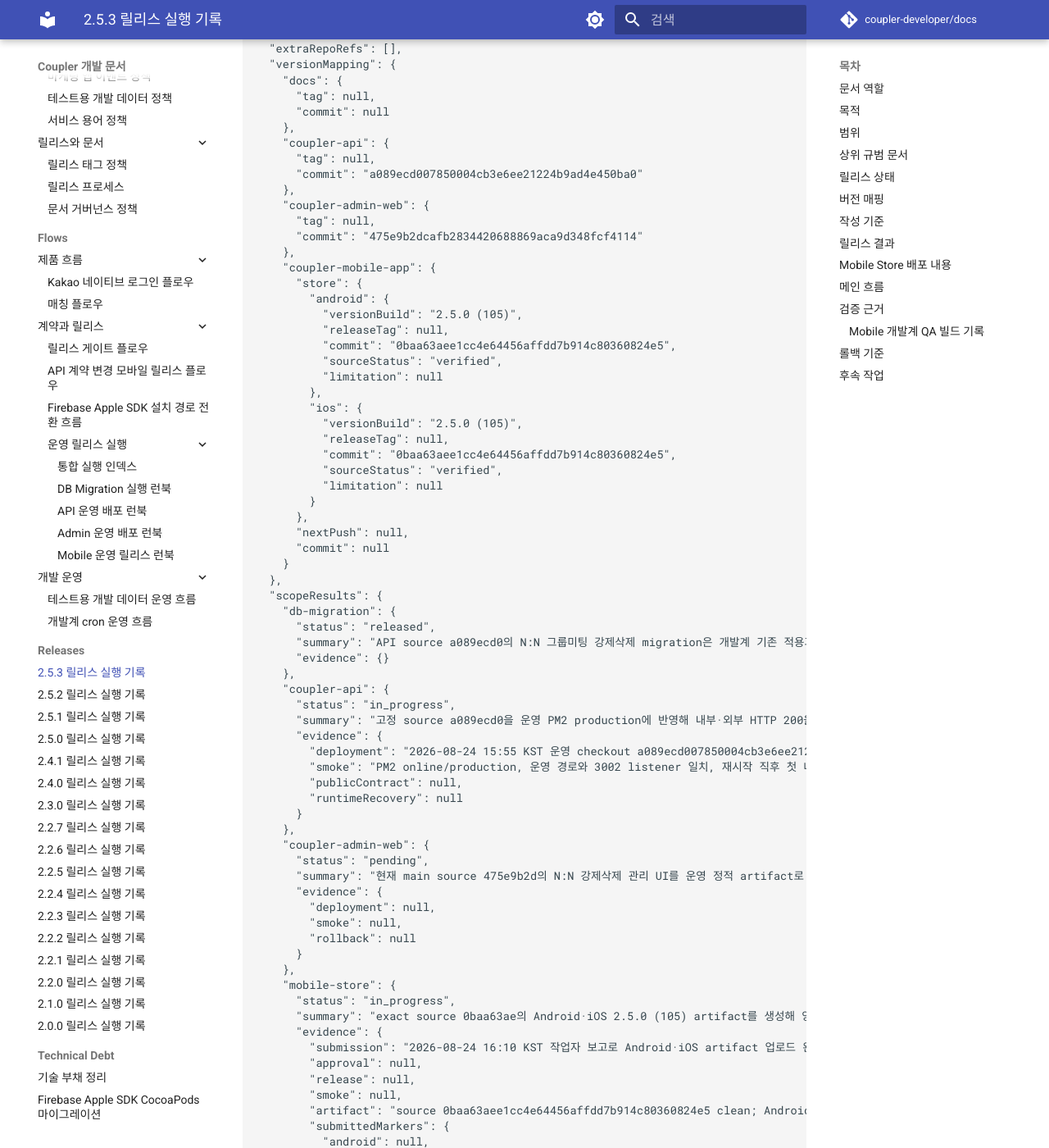
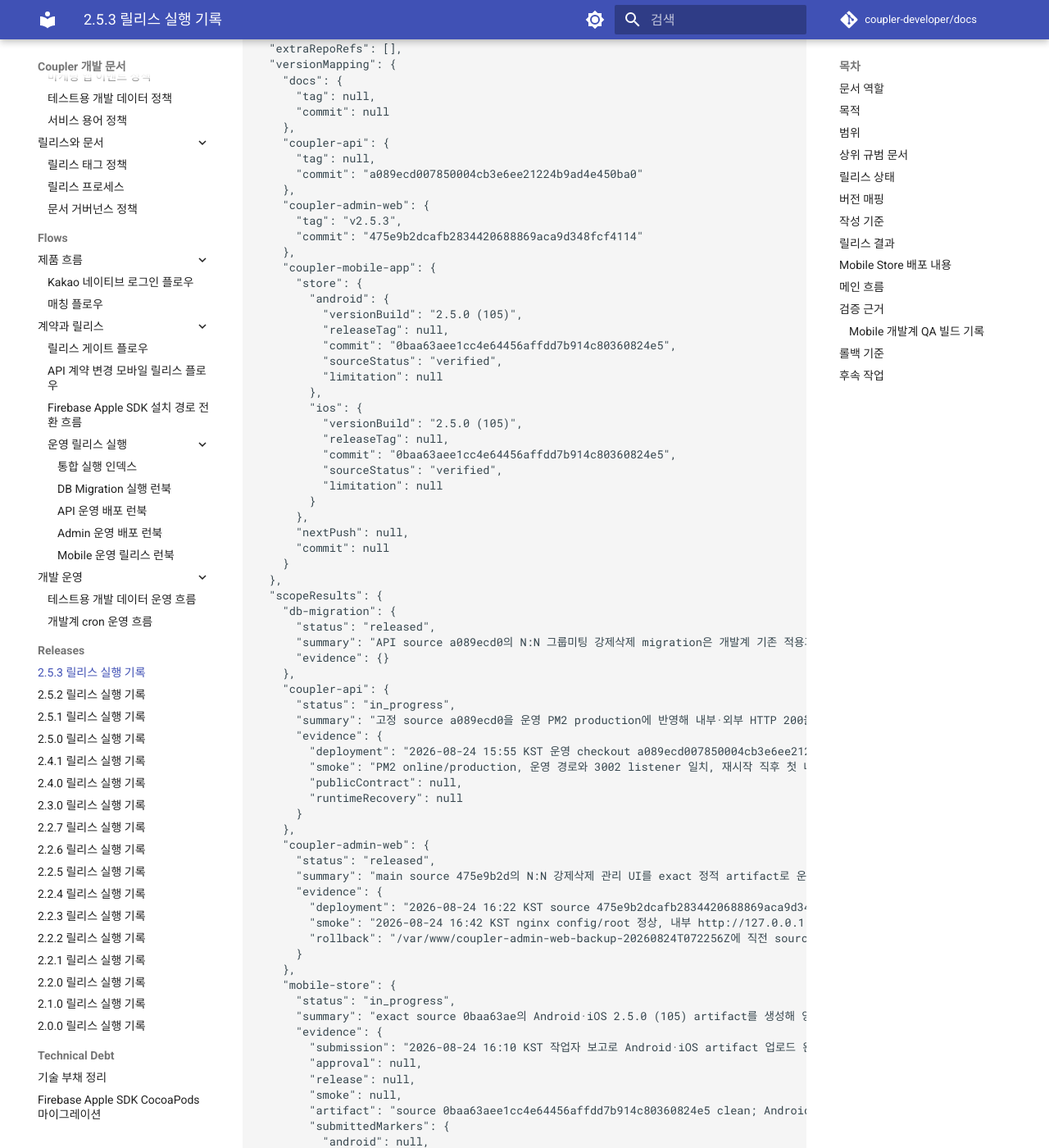
Before and after one commit to coupler-developer/docs, an MkDocs documentation site: the page built from content/releases/v2.5.3.md, in a window 1280 px wide and 1400 px high, scrolled down 349 px. Shown: the whole window at 82% size. Built offline with MkDocs 1.6.1 and Material for MkDocs 9.7.7, drawn with Linux system fonts in a browser that asks for light colours; comment, search, counter and statistics services are not loaded; some of the changed text lies outside the part shown.

Commit message:
docs: 2.5.3 Admin 운영 결과 기록

```diff
--- a/content/releases/v2.5.3.md
+++ b/content/releases/v2.5.3.md
@@ -23,7 +23,7 @@
       "commit": "a089ecd007850004cb3e6ee21224b9ad4e450ba0"
     },
     "coupler-admin-web": {
-      "tag": null,
+      "tag": "v2.5.3",
       "commit": "475e9b2dcafb2834420688869aca9d348fcf4114"
     },
     "coupler-mobile-app": {
@@ -64,12 +64,12 @@
       }
     },
     "coupler-admin-web": {
-      "status": "pending",
-      "summary": "현재 main source 475e9b2d의 N:N 강제삭제 관리 UI를 운영 정적 artifact로 배포할 계획이다.",
+      "status": "released",
+      "summary": "main source 475e9b2d의 N:N 강제삭제 관리 UI를 exact 정적 artifact로 운영에 반영하고 nginx·내부/외부 HTTP·로그인 CMS 목록을 확인한 뒤 같은 commit에 v2.5.3 annotated tag를 고정했다.",
       "evidence": {
-        "deployment": null,
-        "smoke": null,
-        "rollback": null
+        "deployment": "2026-08-24 16:22 KST source 475e9b2dcafb2834420688869aca9d348fcf4114, artifact sha256 960bc4f5518f1999827a2560eb8e8f89ced826189259e634b69bca17acac49d7, active index sha256 4eedb250674615b82756a87aa5bdbfc8c788541cc3888ad0cb833de187e630b0; 16:41 KST 운영 postcheck 직후 v2.5.3 annotated tag의 원격 peeled commit 475e9b2dcafb2834420688869aca9d348fcf4114 확인",
+        "smoke": "2026-08-24 16:42 KST nginx config/root 정상, 내부 http://127.0.0.1:8000과 외부 https://cms.ritzy.fourhundred.co.kr HTTP 200, 로그인된 /group-meeting/list 목록 렌더링과 각 활성 행의 강제삭제 버튼 노출 확인; 버튼은 실행하지 않았고 CRA 오류 overlay와 화면 alert는 0건",
+        "rollback": "/var/www/coupler-admin-web-backup-20260824T072256Z에 직전 source 08e3e3f747b0776c7ee2b866a315a78d031ae081과 index sha256 45efcf4e9f47918bc40211108653b03c313688747a6979157b5346f1a6217a26 봉인·재검증"
       }
     },
     "mobile-store": {
@@ -124,14 +124,14 @@
 
 - 목표 버전: `v2.5.3`
 - 전체 상태: `in_progress`
-- 완료 범위: Mobile `2.5.0 (105)` source 병합·품질 Gate와 양 플랫폼 artifact 생성·업로드, DB migration source `a089ecd007850004cb3e6ee21224b9ad4e450ba0`의 개발·운영 pending 0, API exact source 운영 반영과 내부·외부 HTTP 200
-- 대기 범위: API 기존 IAP 401 처분·최종 postcheck·태그, Admin 운영 반영, Store 심사 제출·승인·출시, Mobile·docs 태그
+- 완료 범위: Mobile `2.5.0 (105)` source 병합·품질 Gate와 양 플랫폼 artifact 생성·업로드, DB migration source `a089ecd007850004cb3e6ee21224b9ad4e450ba0`의 개발·운영 pending 0, API exact source 운영 반영과 내부·외부 HTTP 200, Admin exact artifact 운영 반영·브라우저 smoke·`v2.5.3` 태그
+- 대기 범위: API 기존 IAP 401 처분·최종 postcheck·태그, Store 심사 제출·승인·출시, Mobile·docs 태그
 
 ## 버전 매핑
 
 - `docs`: 기록 버전 `v2.5.3`, 태그 `N/A`, 커밋 `N/A`
 - `coupler-api`: 태그 `N/A`, 커밋 `a089ecd007850004cb3e6ee21224b9ad4e450ba0`
-- `coupler-admin-web`: 태그 `N/A`, 커밋 `475e9b2dcafb2834420688869aca9d348fcf4114`
+- `coupler-admin-web`: 태그 `v2.5.3`, 커밋 `475e9b2dcafb2834420688869aca9d348fcf4114`
 - `coupler-mobile-app`: Android Store `2.5.0 (105)`, Android 릴리스 태그 `N/A`, Android 커밋 `0baa63aee1cc4e64456affdd7b914c80360824e5`, Android source `verified`, iOS Store `2.5.0 (105)`, iOS 릴리스 태그 `N/A`, iOS 커밋 `0baa63aee1cc4e64456affdd7b914c80360824e5`, iOS source `verified`, NextPush `N/A`, NextPush 커밋 `N/A`
 - Store 제출 마커 태그와 증빙 이관/삭제: `N/A` - artifact 업로드 후 심사 제출 상태 미확인
 
@@ -163,7 +163,7 @@
 
 ## 릴리스 결과
 
-- 현재 결과: `in_progress` - PR #199 head `0c517616b75ea7bbbac7d80fa957811a1314471c`의 CI 3/3과 공통 preflight를 통과한 뒤 API `a089ecd0`을 운영에 반영했다. PM2와 내부·외부 HTTP 200은 정상이지만 Google Play IAP 401이 배포 전 11,856건·배포 후 1,704건으로 계속되고 IAP source diff는 0건이어서 기존 운영 장애로 분리했다. Mobile `0baa63ae`의 Android·iOS `2.5.0 (105)` artifact는 운영 API를 품은 상태로 업로드됐고 심사 제출 확인을 기다린다.
+- 현재 결과: `in_progress` - PR #199 head `1047cb3983920e95dad13a1ce4938aad32efe5a4`의 CI 3/3과 공통 preflight를 통과한 상태에서 DB·API·Admin 운영 반영을 완료했다. API PM2와 내부·외부 HTTP 200은 정상이지만 Google Play IAP 401이 배포 전 11,856건·배포 후 1,704건으로 계속되고 IAP source diff는 0건이어서 기존 운영 장애로 분리했다. Admin은 exact artifact·로그인 CMS smoke와 `v2.5.3` 태그까지 완료했다. Mobile `0baa63ae`의 Android·iOS `2.5.0 (105)` artifact는 운영 API를 품은 상태로 업로드됐고 심사 제출 확인을 기다린다.
 
 ## Mobile Store 배포 내용
 
@@ -186,11 +186,11 @@
 
 ## 검증 근거
 
-- Preflight 명령·결과: `PASS` - 2026-08-24 KST, PR #199 head `0c517616b75ea7bbbac7d80fa957811a1314471c`, docs/API/Admin/Mobile clean·원격 기준점과 고정 SHA 계보 확인; 이 운영 결과 기록 변경 뒤 다음 운영 작업 전 새 head CI와 preflight 재실행 필요
+- Preflight 명령·결과: `PASS` - 2026-08-24 KST, PR #199 head `1047cb3983920e95dad13a1ce4938aad32efe5a4`, docs/API/Admin/Mobile clean·원격 기준점과 고정 SHA 계보 확인; 이 Admin 운영 결과 기록 변경 뒤 다음 운영 작업 전 새 head CI와 preflight 재실행 필요
 - Scope별 Gate·smoke·artifact: Mobile PR #240 head `d53fe50c49077b03a98ed6be9fd20f75152752d3`의 lint·format·typecheck·test·Storybook CI 통과, main `0baa63aee1cc4e64456affdd7b914c80360824e5`에 rebase merge, GitHub reviews 0건. 2026-08-24 16:08 KST Android AAB와 iOS archive `2.5.0 (105)` 생성, exact source clean, 양 플랫폼 운영 API 1건·개발 EC2 0건 확인. Android AAB SHA-256 `cc081cb1146ab17676932b25b19a5757dbdd70eeceda96dccfd19a4c11bb05a9`; iOS main.jsbundle SHA-256 `46c8b32c7e1ec2eb00610631fa5764a58b339ecfb5249f7386a2168ac6e5951f`, executable SHA-256 `42f762a69d0ac5a8ce2d60472447c1857df8f4eba314f72665d979ef13a8e882`; iOS Uploaded to Apple 화면 SHA-256 `7b3ebf574e6793bde5c699b706439a06cef65f4671c126bdce4f32813f4812f9`
 - API cutover: `No` - API `a089ecd0`의 `packages/contracts` tree는 직전 운영 API와 동일한 `0.1.32`이며 legacy lounge `best` wire를 유지한다. 이후 추가된 URL runtime·API·migration은 이번 배포 source에 포함되지 않는다.
 - DB 마이그레이션 소스 커밋·개발계/운영계 결과: source `a089ecd007850004cb3e6ee21224b9ad4e450ba0`; 개발계 `schema_migrations` 101행, 강제삭제 migration 기존 적용·pending 0; 운영계 2026-08-24 15:51 KST에 `20260821131746325_group_meeting_force_delete.sql` 1건 적용, `schema_migrations` 90→91행, 후속 status pending 0
-- Workflow·로그·수동 검증 링크: Mobile PR #240, 고정 SHA 정책 PR #200, 이번 source 이후 URL 기능 PR #222, Admin PR #114. API `a089ecd0` PM2 production online·내부/외부 200; Google Play IAP 401은 배포 전부터 존재하고 직전 운영 API 대비 관련 source diff 0건이라 릴리스 회귀가 아닌 기존 운영 장애로 분리했으나 서비스 태그는 보류
+- Workflow·로그·수동 검증 링크: Mobile PR #240, 고정 SHA 정책 PR #200, 이번 source 이후 URL 기능 PR #222, Admin PR #114. API `a089ecd0` PM2 production online·내부/외부 200; Google Play IAP 401은 배포 전부터 존재하고 직전 운영 API 대비 관련 source diff 0건이라 릴리스 회귀가 아닌 기존 운영 장애로 분리했으나 서비스 태그는 보류. Admin `475e9b2d`는 artifact/index SHA와 nginx root, 내부·외부 200, 운영 CMS `/group-meeting/list`의 `강제삭제` 노출을 확인하고 원격 `v2.5.3` peeled commit을 고정했다.
 
 ### Mobile 개발계 QA 빌드 기록
 
@@ -206,11 +206,11 @@
 
 - DB: migration을 역쿼리하지 않고 ledger와 live schema를 확인한 뒤 forward fix한다.
 - API: 직전 운영 API가 강제삭제 migration 이후 schema와 호환된다는 exact evidence가 있을 때만 rollback하고, 없으면 `a089ecd0` 기반의 검증된 forward fix로 복구한다.
-- Admin: 배포 직전 live source·index SHA가 봉인된 backup directory로만 원자 복구한다.
+- Admin: `/var/www/coupler-admin-web-backup-20260824T072256Z`에 봉인된 직전 source `08e3e3f747b0776c7ee2b866a315a78d031ae081`·index SHA로만 원자 복구한다.
 - Mobile Store: 제출 전에는 배포 효과가 없으며, 제출 뒤에는 플랫폼 콘솔 상태와 submitted marker 기준으로 중단·재제출을 판단한다.
 - docs: terminal 병합 전에는 같은 Draft PR에서 기록을 보정하고 병합·태그 뒤에는 수정하지 않는다.
 
 ## 후속 작업
 
-- 남은 범위: 새 docs in-progress head CI·preflight, API 기존 IAP 401 처분·최종 postcheck·태그, Admin 운영 반영, Store 심사 제출·승인·출시, Mobile·docs 태그와 postcheck
+- 남은 범위: 새 docs in-progress head CI·preflight, API 기존 IAP 401 처분·최종 postcheck·태그, Store 심사 제출·승인·출시, Mobile·docs 태그와 postcheck
 - 완료 조건: 포함 scope의 실제 증빙과 서비스 태그를 고정하고 terminal docs 기록·Release·Pages postcheck를 완료한다.
```
